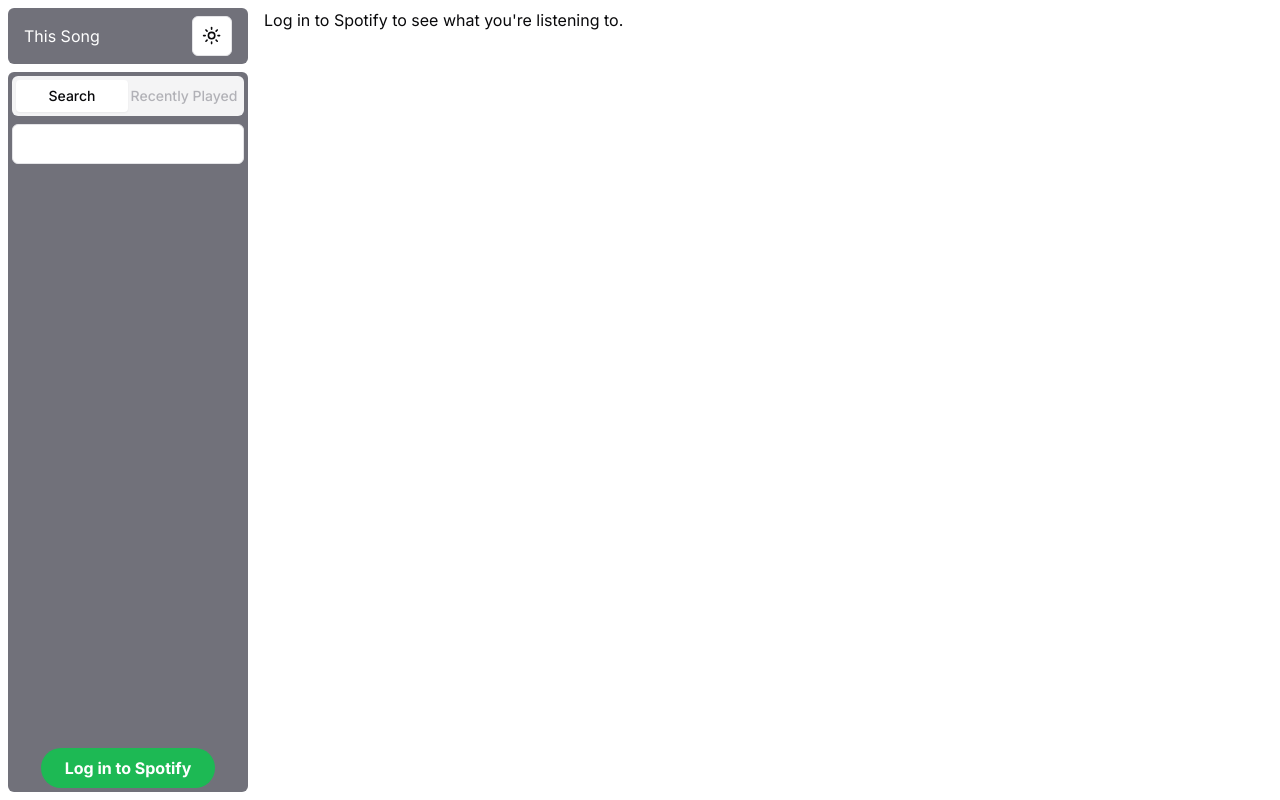
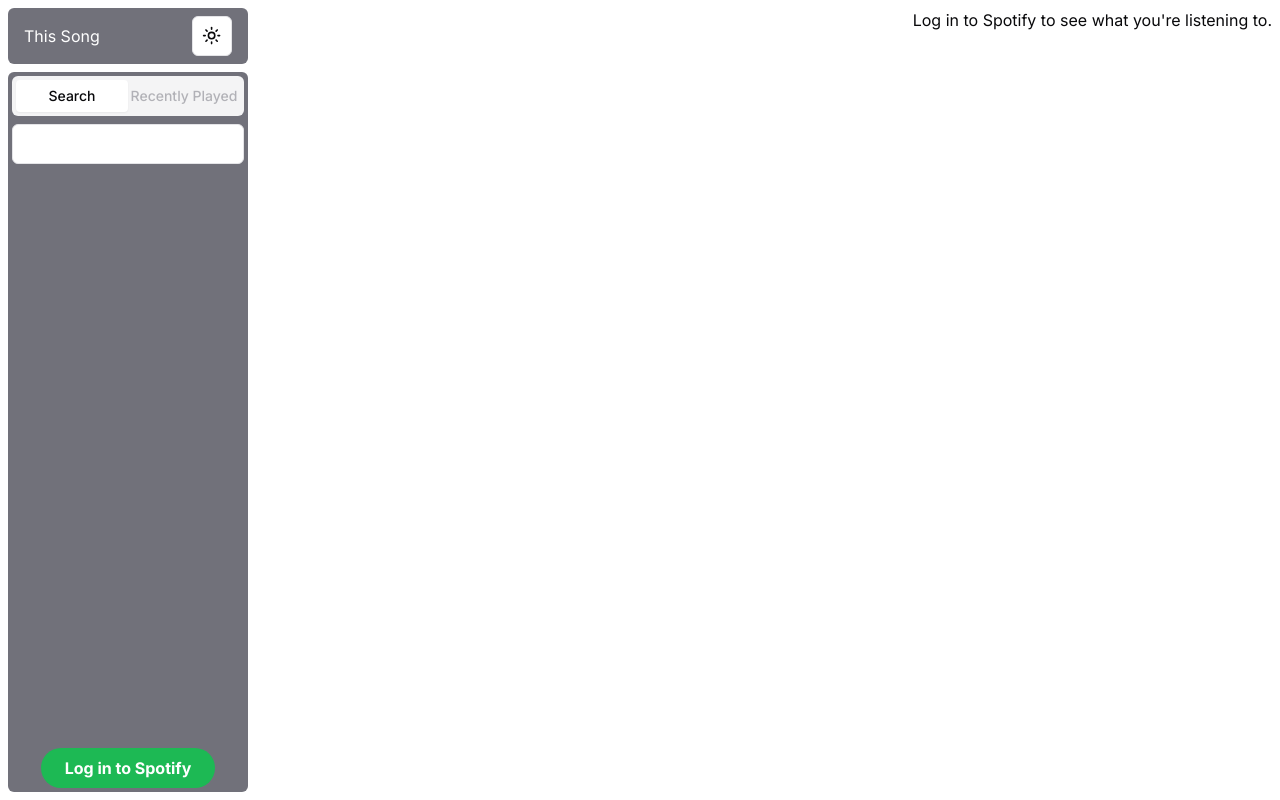
Before and after one commit to atopala7/this-song, a Next.js app: page / in a window 1280 px wide. Built offline with nearby package versions, Linux system fonts and the light colour scheme.

Commit message:
Implementing scroll animation

```diff
--- a/app/layout.jsx
+++ b/app/layout.jsx
@@ -5,6 +5,7 @@
 import { ContextProvider } from "@/context/ContextProvider";
 import { accessToken, logout } from "@/lib/spotify";
 import SongData from "@/components/song-data";
+import Main from "@/components/ui/main";
 
 export const metadata = {
   title: "This Song",
@@ -22,10 +23,7 @@
               <div className="flex-none w-full md:w-64">
                 <Sidebar />
               </div>
-              <div className="flex-grow px-4 overflow-y-auto md:p-2">
-                <SongData />
-                {children}
-              </div>
+              <Main children={children} />
             </div>
           </ContextProvider>
         </ThemeProvider>
--- a/components/song-data.jsx
+++ b/components/song-data.jsx
@@ -5,8 +5,9 @@
 
 import { getCurrentlyPlaying } from "@/lib/spotify";
 import { catchErrors } from "@/lib/utils";
+import { motion, useScroll, useTransform } from "framer-motion";
 
-const SongData = () => {
+const SongData = ({ parent }) => {
   /**
    * STATE VARIABLES
    * Data is the Spotify data returned by the https://api.spotify.com/v1/me/player/currently-playing endpoint
@@ -21,6 +22,16 @@
 
   const { token } = useContext(TokenContext);
   const { song, setSong } = useContext(SongContext);
+
+  const { scrollYProgress } = useScroll({
+    container: parent
+  });
+
+  const { scrollY } = useScroll({
+    container: parent
+  });
+
+  const scrollHeight = useTransform(scrollY, [0, 200], [300, 100]);
 
   useEffect(() => {
     setInit(1);
@@ -76,30 +87,43 @@
   };
 
   return (
-    <section>
+    <section className="flex flex-row items-end justify-end align-bottom">
       {(song && (
         <>
-          <div className="flex flex-col items-center justify-center text-center md:flex-row">
-            <div className="flex items-center justify-center text-center">
-              <div
-                className="relative flex max-w-[300px] max-h-[300px] data-image-container group"
+          <div className="flex flex-col items-center justify-center text-center align-bottom md:flex-row">
+            <motion.div className="flex items-end justify-center text-center align-bottom h-[300px]">
+              <motion.div
+                className="flex max-w-[300px] max-h-[300px] data-image-container group"
                 onClick={() => {
                   getSong(null);
+                }}
+                style={{
+                  height: scrollHeight,
+                  width: scrollHeight
                 }}
               >
                 <img
                   className="transition-all duration-500 rounded-lg opacity-100 md:group-hover:opacity-50 md:group-hover:rounded-[50%] md:group-hover:brightness-50 -z-10"
                   src={song.albumArt}
+                  // style={{
+                  //   scale: scaleProgress
+                  // }}
                 />
                 <img
                   className="hidden md:block absolute [transition:opacity_0.5s,transform_1s] origin-center scale-75 rotate-0 opacity-0 group-hover:opacity-75 group-hover:rotate-[360deg] hover:opacity-100 -z-10"
                   src="/images/refresh.png"
                 />
-              </div>
-            </div>
+              </motion.div>
+            </motion.div>
             <div className="text-center data-info col-md-8 text-md-start">
-              <h1 className="text-3xl font-extrabold text-yellow-500 dark:text-yellow-200">
+              <h1
+                className="text-3xl font-extrabold text-yellow-500 dark:text-yellow-200"
+                onClick={() => {
+                  console.log("scrollY: ", scrollY.current);
+                }}
+              >
                 {song.songName}
+                {/* {scrollHeight.current} */}
               </h1>
               <h2 className="text-2xl text-blue-300">
                 {song.artists.map((artist) => artist.name).join(", ")}
--- /dev/null
+++ b/components/ui/main.jsx
@@ -0,0 +1,16 @@
+"use client";
+import React, { useEffect, useRef } from "react";
+import SongData from "../song-data";
+
+const Main = ({ children }) => {
+  const ref = useRef(null);
+
+  return (
+    <div className="flex-grow px-4 overflow-y-auto md:p-2" ref={ref}>
+      <SongData parent={ref} />
+      {children}
+    </div>
+  );
+};
+
+export default Main;
--- a/package.json
+++ b/package.json
@@ -16,6 +16,7 @@
     "@radix-ui/react-tooltip": "^1.0.7",
     "class-variance-authority": "^0.7.0",
     "clsx": "^2.0.0",
+    "framer-motion": "^10.16.5",
     "lucide-react": "^0.290.0",
     "next": "^14.0.1",
     "next-themes": "^0.2.1",
```
Also changed, not shown: 1 other file (tests, documents, lock files or other folders).
